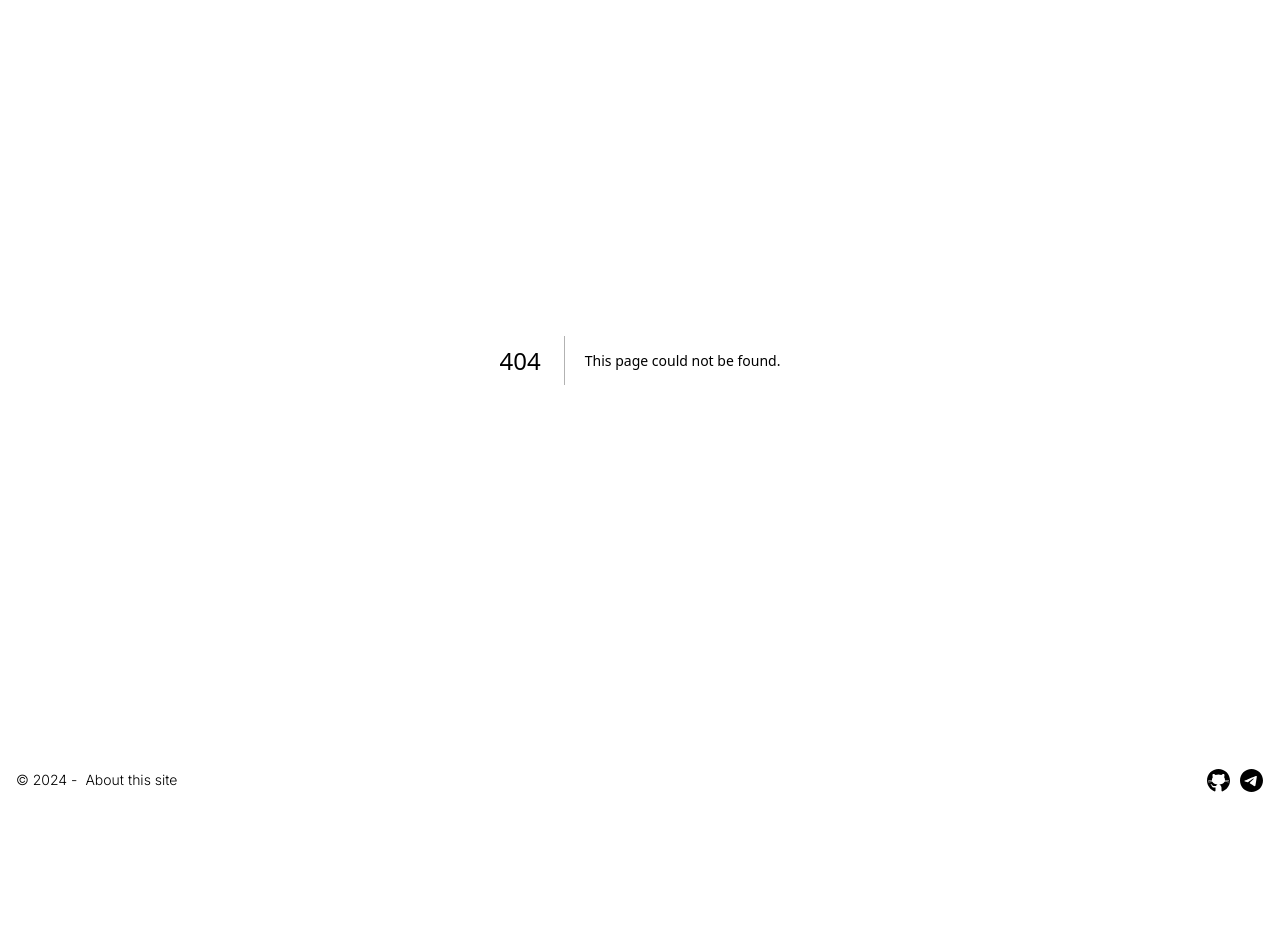
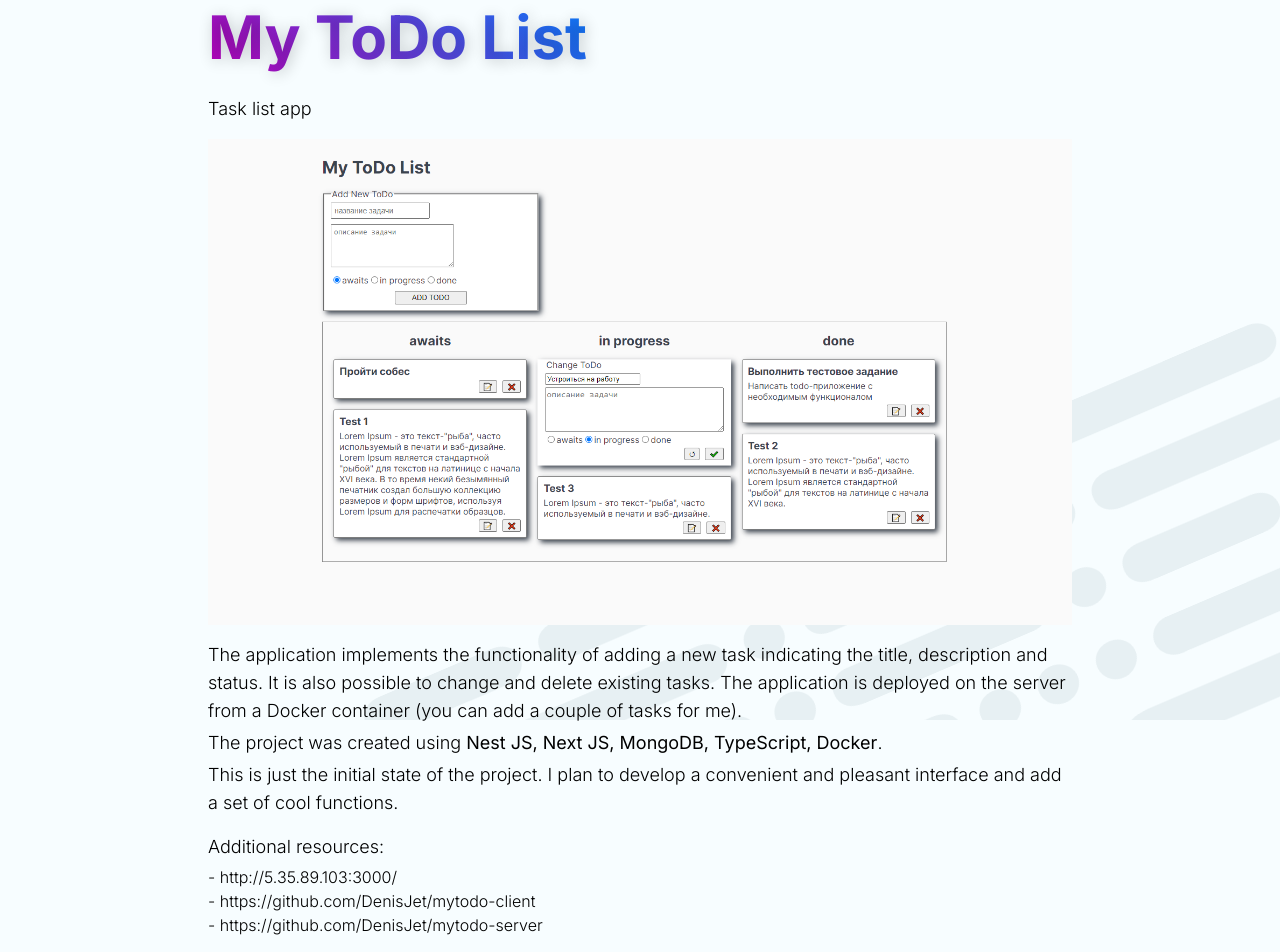
Before and after one commit to DenisJet/myportfolio_2.0, a Next.js app: page /portfolio/todo in a window 1280 px wide. Before the commit this address had no page. Shown: the part 80-1032 px from the top of the page. Before the commit the page ends 880 px from the top, so only its background shows below. Built offline with nearby package versions, Linux system fonts and the light colour scheme.

Commit message:
add project

```diff
--- a/src/app/about-this-site/page.tsx
+++ b/src/app/about-this-site/page.tsx
@@ -1,3 +1,30 @@
+import Link from 'next/link';
+
 export default function AboutThisSite(): JSX.Element {
-  return <main className=''>About this site</main>;
+  return (
+    <main>
+      <div className='container main p-4 mx-auto max-w-4xl'>
+        <h1 className='gradient text-6xl leading-tight font-bold mt-6 mb-5'>About This Site</h1>
+        <p className='font-light mt-4 text-lg'>
+          A small project created to get acquainted with <strong>WebSocket.</strong>
+        </p>
+        <p className='font-light mt-1 text-lg'>
+          The project was created using <strong>Nest JS, PostgreSQL, Prisma, Socket.IO</strong>.
+        </p>
+        <p className='font-light mt-1 mb-4 text-lg'>Currently in final stages of development</p>
+        <p className='font-light mb-1 text-lg'>Additional resources:</p>
+        <ul>
+          <li>
+            <Link
+              href='https://github.com/DenisJet/myportfolio_2.0'
+              target='_blank'
+              className='font-light hover:underline'
+            >
+              - https://github.com/DenisJet/myportfolio_2.0
+            </Link>
+          </li>
+        </ul>
+      </div>
+    </main>
+  );
 }
--- a/src/app/portfolio/spotify-clone/page.tsx
+++ b/src/app/portfolio/spotify-clone/page.tsx
@@ -14,7 +14,9 @@ export default function SpotifyClone(): JSX.Element {
         <p className='font-light mt-1 text-lg'>
           The project was created using <strong>Nest JS, SSR на Next JS, TypeScript, Mongo DB, Material Ui</strong>.
         </p>
-        <p className='font-light mt-1 mb-4 text-lg'>Currently in final stages of development</p>
+        <p className='font-light mt-1 mb-4 text-lg'>
+          The main set of functions has already been implemented. But the project is still under development.
+        </p>
         <p className='font-light mb-1 text-lg'>Additional resources:</p>
         <ul>
           <li>
--- /dev/null
+++ b/src/app/portfolio/todo/page.tsx
@@ -0,0 +1,51 @@
+import Link from 'next/link';
+
+export default function Todo(): JSX.Element {
+  return (
+    <main className=''>
+      <div className='container main p-4 mx-auto max-w-4xl'>
+        <h1 className='gradient text-6xl leading-tight font-bold mt-6 mb-5'>My ToDo List</h1>
+        <p className='font-light mb-4 text-lg'>Task list app</p>
+        <img src='/projects/mytodo.png' alt='site image' />
+        <p className='font-light mt-4 text-lg'>
+          The application implements the functionality of adding a new task indicating the title, description and
+          status. It is also possible to change and delete existing tasks. The application is deployed on the server
+          from a Docker container (you can add a couple of tasks for me).
+        </p>
+        <p className='font-light mt-1 text-lg'>
+          The project was created using <strong>Nest JS, Next JS, MongoDB, TypeScript, Docker</strong>.
+        </p>
+        <p className='font-light mt-1 mb-4 text-lg'>
+          This is just the initial state of the project. I plan to develop a convenient and pleasant interface and add a
+          set of cool functions.
+        </p>
+        <p className='font-light mb-1 text-lg'>Additional resources:</p>
+        <ul>
+          <li>
+            <Link href='http://5.35.89.103:3000/' target='_blank' className='font-light hover:underline'>
+              - http://5.35.89.103:3000/
+            </Link>
+          </li>
+          <li>
+            <Link
+              href='https://github.com/DenisJet/mytodo-client'
+              target='_blank'
+              className='font-light hover:underline'
+            >
+              - https://github.com/DenisJet/mytodo-client
+            </Link>
+          </li>
+          <li>
+            <Link
+              href='https://github.com/DenisJet/mytodo-server'
+              target='_blank'
+              className='font-light hover:underline'
+            >
+              - https://github.com/DenisJet/mytodo-server
+            </Link>
+          </li>
+        </ul>
+      </div>
+    </main>
+  );
+}
--- a/src/app/projects/projects.ts
+++ b/src/app/projects/projects.ts
@@ -1,4 +1,18 @@
 export const projects = [
+  {
+    id: '8',
+    link: '/portfolio/todo',
+    title: 'My ToDo List',
+    description: 'Full stack project, task list app.',
+    year: 2024,
+    iconsSrc: [
+      '/icons/icon-typescript.svg',
+      '/icons/icon-next.svg',
+      '/icons/icons-nest.svg',
+      '/icons/icon-mongo.svg',
+      '/icons/icon-docker.svg',
+    ],
+  },
   {
     id: '8',
     link: '/portfolio/spotify-clone',
@@ -32,7 +46,13 @@ export const projects = [
     title: 'My Top',
     description: 'Educational full stack project. Service for rating courses, services, books...',
     year: 2023,
-    iconsSrc: ['/icons/icon-typescript.svg', '/icons/icon-next.svg', '/icons/icons-nest.svg', '/icons/icon-mongo.svg'],
+    iconsSrc: [
+      '/icons/icon-typescript.svg',
+      '/icons/icon-next.svg',
+      '/icons/icons-nest.svg',
+      '/icons/icon-mongo.svg',
+      '/icons/icon-docker.svg',
+    ],
   },
   {
     id: '5',
```
Also changed, not shown: public/icons/icon-docker.svg (added), public/projects/mytodo.png (added).
